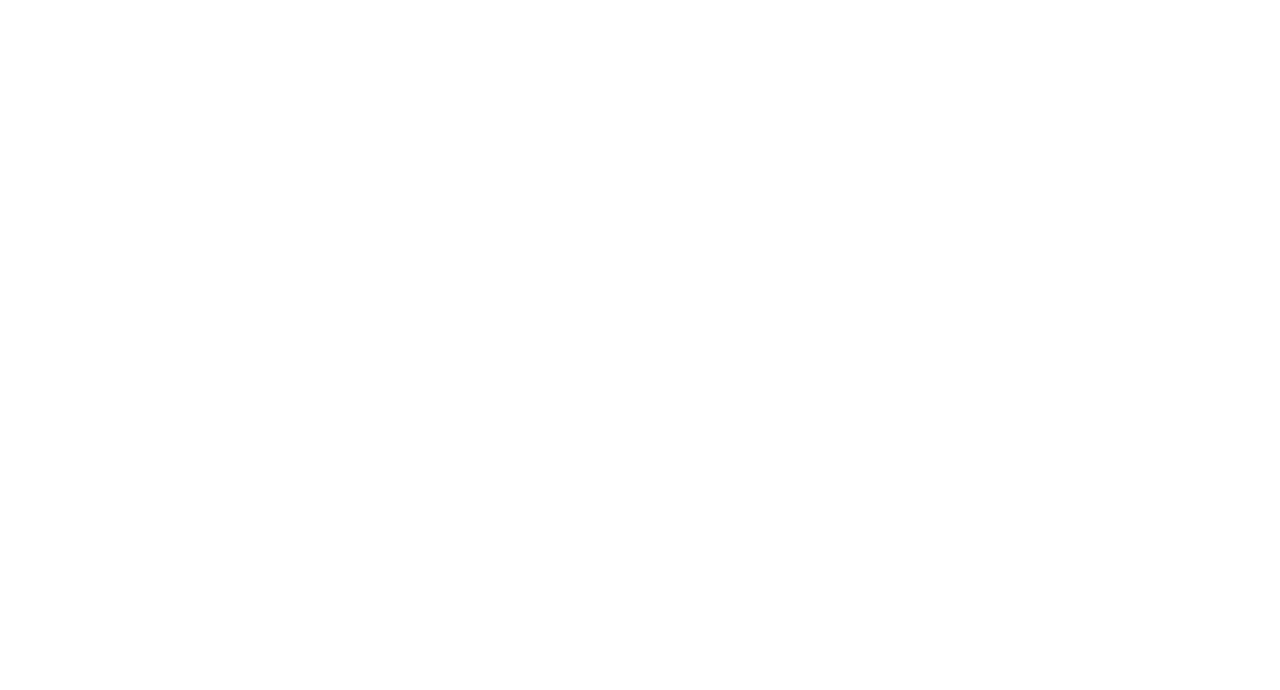
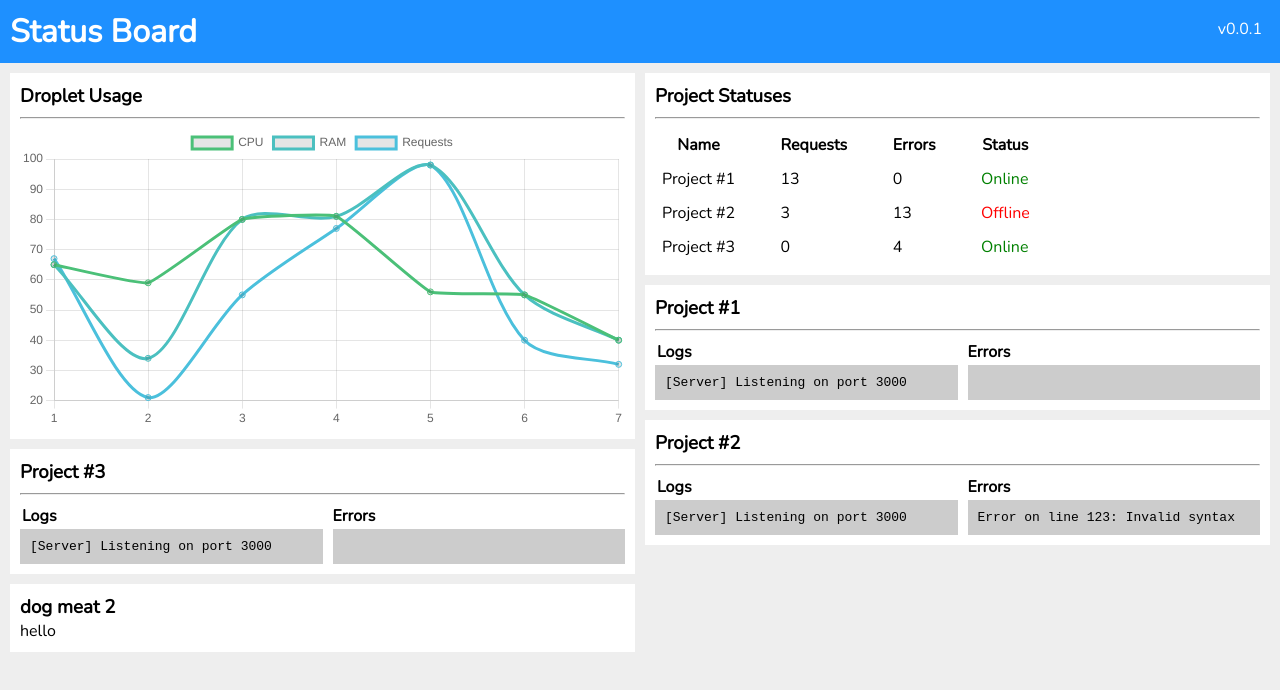
Before and after one commit to psylucidos/status-board, a website: page app/static/index.html in a window 1280 px wide. Drawn offline with nearby package versions, Linux system fonts and the light colour scheme.

Commit message:
Added simple static site with graph and logs

```diff
--- /dev/null
+++ b/app/static/css/board.css
@@ -0,0 +1,92 @@
+
+body {
+  margin: 0;
+  background-color: #EEEEEE;
+}
+
+hr {
+  color: #EEEEEE;
+}
+
+p, h1, h2, h3, h4, a, td, th {
+  font-family: 'Nunito', sans-serif;
+  margin: 0;
+}
+
+header {
+  background-color: #1e90ff;
+  padding: 10px;
+  color: white;
+}
+
+header h3 {
+  margin: 0;
+  padding: 1vh;
+}
+
+header p {
+  float: right;
+  padding: 1vh;
+}
+
+.left {
+  float: left;
+}
+
+.right {
+  float: right;
+  margin-left: 0 !important;
+}
+
+.container {
+  display: block;
+  width: calc(50% - 35px);
+  padding: 10px;
+  margin: 10px;
+  margin-bottom: 0;
+  background-color: white;
+}
+
+.child {
+  display: block;
+  width: calc(50%);
+}
+
+.child h4 {
+  margin: 2px;
+}
+
+.child.right h4 {
+  margin-left: 10px;
+}
+
+.log {
+  background-color: #CCCCCC;
+  padding: 10px;
+  margin-left: 10px;
+  min-height: 15px;
+  font-family: monospace;
+}
+
+.child.left .log {
+  margin-left: 0;
+}
+
+@media (max-width: 550px) {
+  .container {
+    width: calc(100% - 40px);
+  }
+}
+
+td, th {
+  padding: 5px;
+  padding-right: 3vw;
+}
+
+.green {
+  color: green;
+}
+
+.red {
+  color: red;
+}
--- a/app/static/index.html
+++ b/app/static/index.html
@@ -3,8 +3,99 @@
   <head>
     <meta charset="utf-8">
     <title>Status Board</title>
+    <link rel="stylesheet" href="./css/board.css">
+    <link rel="preconnect" href="https://fonts.googleapis.com">
+    <link rel="preconnect" href="https://fonts.gstatic.com" crossorigin>
+    <link href="https://fonts.googleapis.com/css2?family=Nunito:wght@200&display=swap" rel="stylesheet">
+    <script src="https://cdn.jsdelivr.net/npm/chart.js@3.5.1/dist/chart.min.js"></script>
   </head>
   <body>
+    <header class="row">
+      <p>v0.0.1</p>
+      <h1>Status Board</h1>
+    </header>
+    <div class="row">
+      <div class="container left">
+        <h3>Droplet Usage</h3>
+        <hr>
+        <canvas id="myChart"></canvas>
+      </div>
+      <div class="container right">
+        <h3>Project Statuses</h3>
+        <hr>
+        <table>
+          <tr>
+            <th>Name</th>
+            <th>Requests</th>
+            <th>Errors</th>
+            <th>Status</th>
+          </tr>
+          <tr>
+            <td>Project #1</td>
+            <td>13</td>
+            <td>0</td>
+            <td class="green">Online</td>
+          </tr>
+          <tr>
+            <td>Project #2</td>
+            <td>3</td>
+            <td>13</td>
+            <td class="red">Offline</td>
+          </tr>
+          <tr>
+            <td>Project #3</td>
+            <td>0</td>
+            <td>4</td>
+            <td class="green">Online</td>
+          </tr>
+        </table>
+      </div>
 
+      <div class="container right">
+        <h3>Project #1</h3>
+        <hr>
+        <div class="child left">
+          <h4>Logs</h4>
+          <p class="log">[Server] Listening on port 3000</p>
+        </div>
+        <div class="child right">
+          <h4>Errors</h4>
+          <p class="log"></p>
+        </div>
+      </div>
+
+      <div class="container right">
+        <h3>Project #2</h3>
+        <hr>
+        <div class="child left">
+          <h4>Logs</h4>
+          <p class="log">[Server] Listening on port 3000</p>
+        </div>
+        <div class="child right">
+          <h4>Errors</h4>
+          <p class="log">Error on line 123: Invalid syntax</p>
+        </div>
+      </div>
+
+      <div class="container right">
+        <h3>Project #3</h3>
+        <hr>
+        <div class="child left">
+          <h4>Logs</h4>
+          <p class="log">[Server] Listening on port 3000</p>
+        </div>
+        <div class="child right">
+          <h4>Errors</h4>
+          <p class="log"></p>
+        </div>
+      </div>
+
+      <div class="container left">
+        <h3>dog meat 2</h3>
+        <p>hello</p>
+      </div>
+    </div>
+
+    <script src="./js/board.js" charset="utf-8"></script>
   </body>
 </html>
--- /dev/null
+++ b/app/static/js/board.js
@@ -0,0 +1,30 @@
+
+let chartElement = document.getElementById('myChart').getContext('2d');
+const labels = ['1', '2', '3', '4', '5', '6', '7'];
+const data = {
+  labels: labels,
+  datasets: [{
+    label: 'CPU',
+    data: [65, 59, 80, 81, 56, 55, 40],
+    fill: false,
+    borderColor: 'rgb(75, 192, 120)',
+    tension: 0.1
+  }, {
+    label: 'RAM',
+    data: [65, 34, 80, 81, 98, 55, 40],
+    fill: false,
+    borderColor: 'rgb(75, 192, 192)',
+    tension: 0.3
+  }, {
+    label: 'Requests',
+    data: [67, 21, 55, 77, 98, 40, 32],
+    fill: false,
+    borderColor: 'rgb(75, 192, 220)',
+    tension: 0.3
+  }]
+};
+
+let chart = new Chart(chartElement, {
+  type: 'line',
+  data: data,
+});
```
